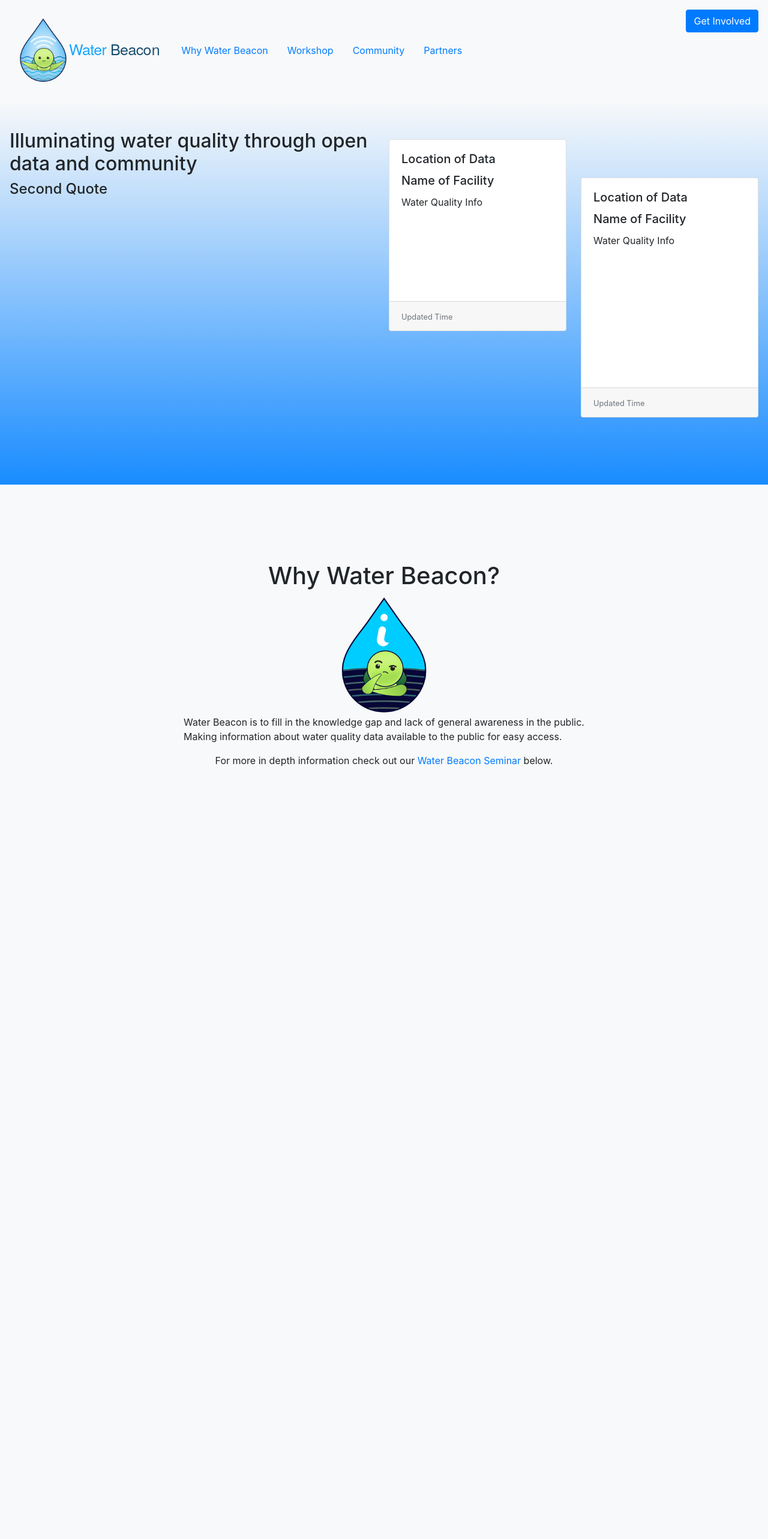
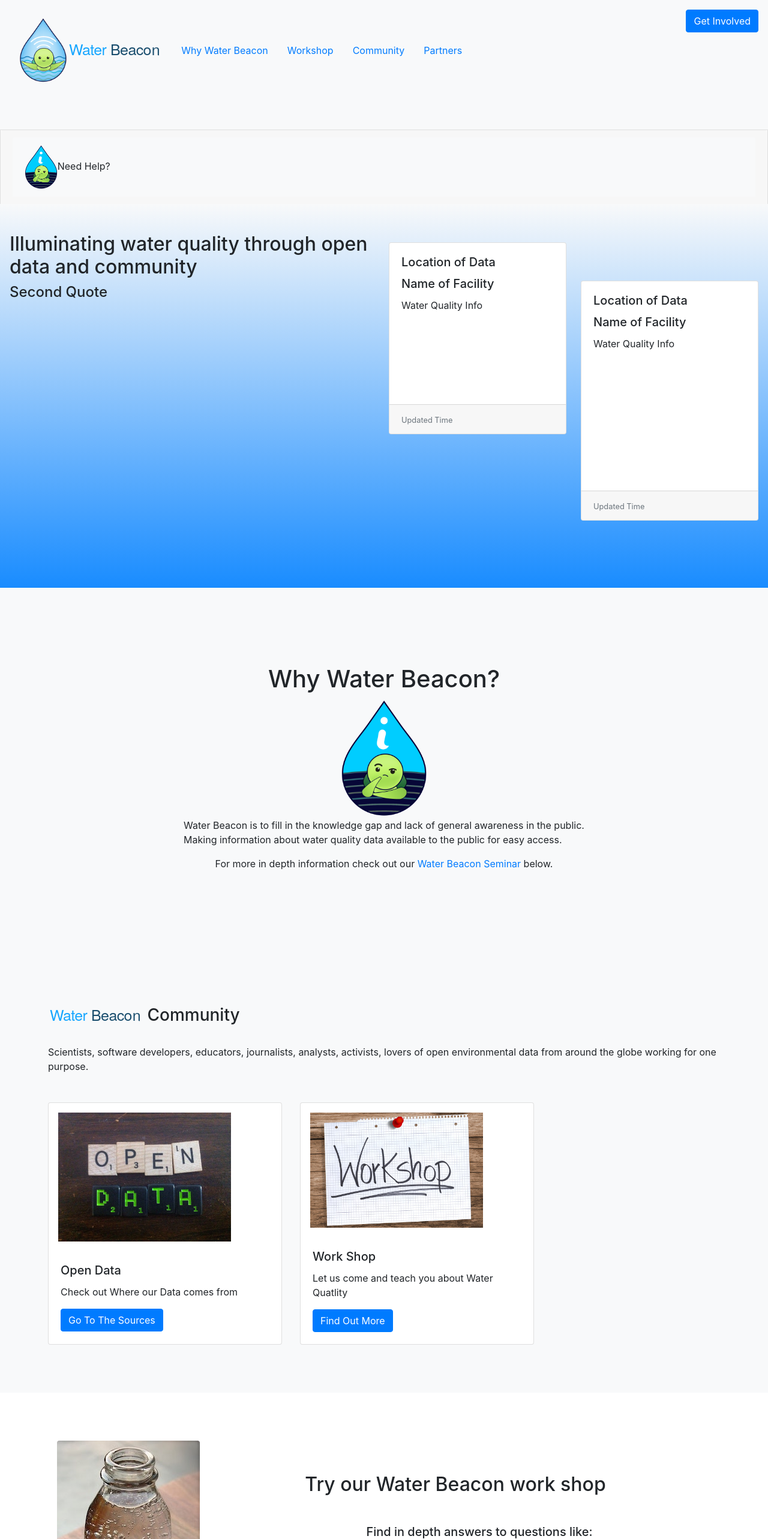
Before and after one commit to codefordenver/waterbeacon, a React (Create React App) app in the folder frontend/: page /#/ in a window 1280 px wide. Shown: the top 2566 px of the page at 60% size. Before the commit the page ends 1424 px from the top, so only its background shows below. Built offline with nearby package versions, Linux system fonts and the light colour scheme.

Commit message:
added all  components to hom page w/ no api call

```diff
--- a/frontend/src/Pages/Home.js
+++ b/frontend/src/Pages/Home.js
@@ -1,10 +1,15 @@
 import React, { Component } from 'react';
-import WbHeaderBsNav from '../components/WbHeaderBsNav';
-import Retrieve from '../components/Retrieve';
+// import WbHeaderBsNav from '../components/WbHeaderBsNav';
+// import Retrieve from '../components/Retrieve';
 import PageNavHeader from '../components/PageNavHeader';
 import LiveData from '../components/LiveData';
 import './styleHome.css';
 import WhyWB from '../components/WhyWB';
+import WorkShop from '../components/WorkShop';
+import Partners from '../components/Partners';
+import Directions from '../components/Directions';
+import Community from '../components/Community';
+import Foot from '../components/Footer';
 
 class Home extends Component {
   render() {
@@ -13,8 +18,13 @@ class Home extends Component {
         <PageNavHeader />
         {/* <WbHeaderBsNav />
         <Retrieve /> */}
+        <Directions />
         <LiveData />
         <WhyWB />
+        <Community />
+        <WorkShop />
+        <Partners />
+        <Foot />
       </div>
     );
   }
```
